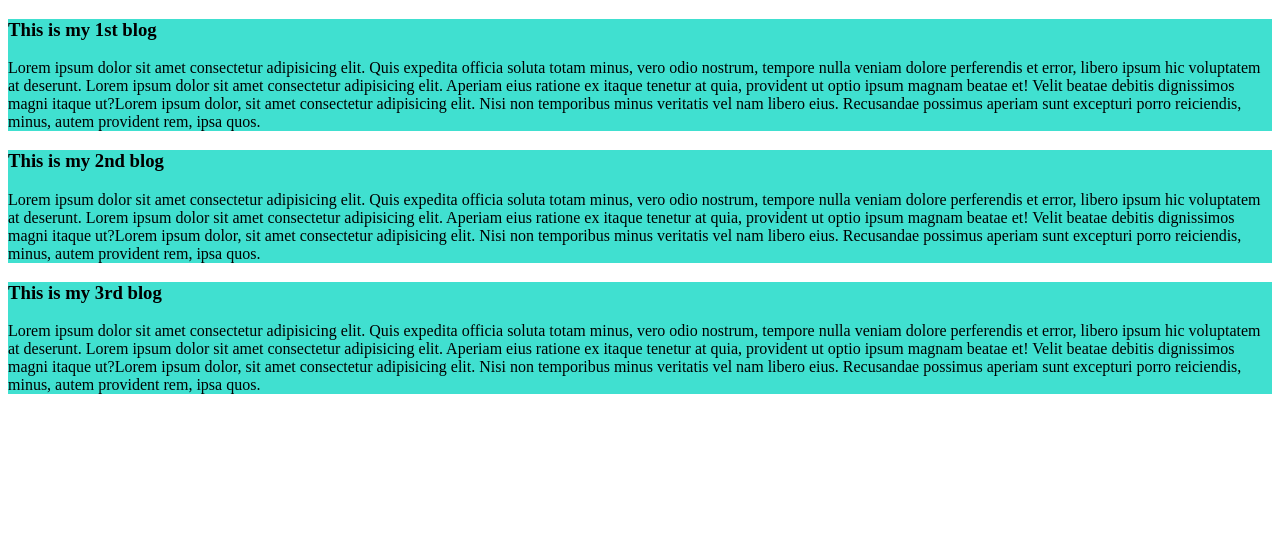
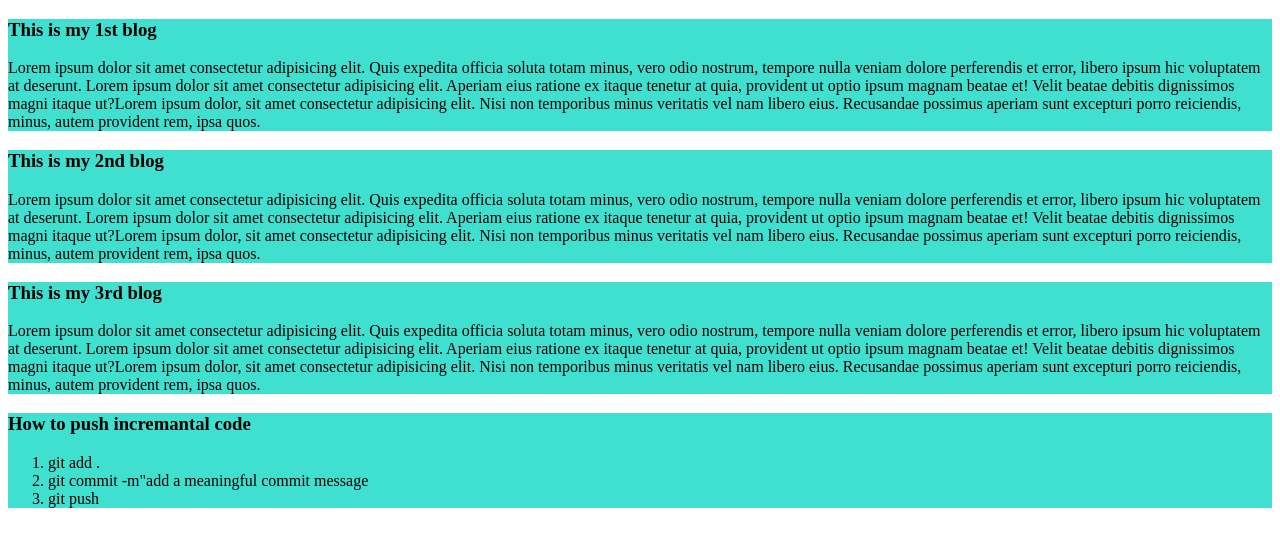
Before and after one commit to AtharSabbir/my-simple-website, a plain HTML site: page index.html in a window 1280 px wide. Drawn offline with Linux system fonts and the light colour scheme.

Commit message:
added incrimantal code blog

```diff
--- a/index.html
+++ b/index.html
@@ -20,5 +20,14 @@
     <p>Lorem ipsum dolor sit amet consectetur adipisicing elit. Quis expedita officia soluta totam minus, vero odio nostrum, tempore nulla veniam dolore perferendis et error, libero ipsum hic voluptatem at deserunt. Lorem ipsum dolor sit amet consectetur adipisicing elit. Aperiam eius ratione ex itaque tenetur at quia, provident ut optio ipsum magnam beatae et! Velit beatae debitis dignissimos magni itaque ut?Lorem ipsum dolor, sit amet consectetur adipisicing elit. Nisi non temporibus minus veritatis vel nam libero eius. Recusandae possimus aperiam sunt excepturi porro reiciendis, minus, autem provident rem, ipsa quos.</p>
     </div>
 
+    <div>
+        <h3>How to push incremantal code</h3>
+        <ol>
+            <li>git add .</li>
+            <li>git commit -m"add a meaningful commit message</li>
+            <li>git push</li>
+        </ol>
+    </div>
+
 </body>
 </html>
```
